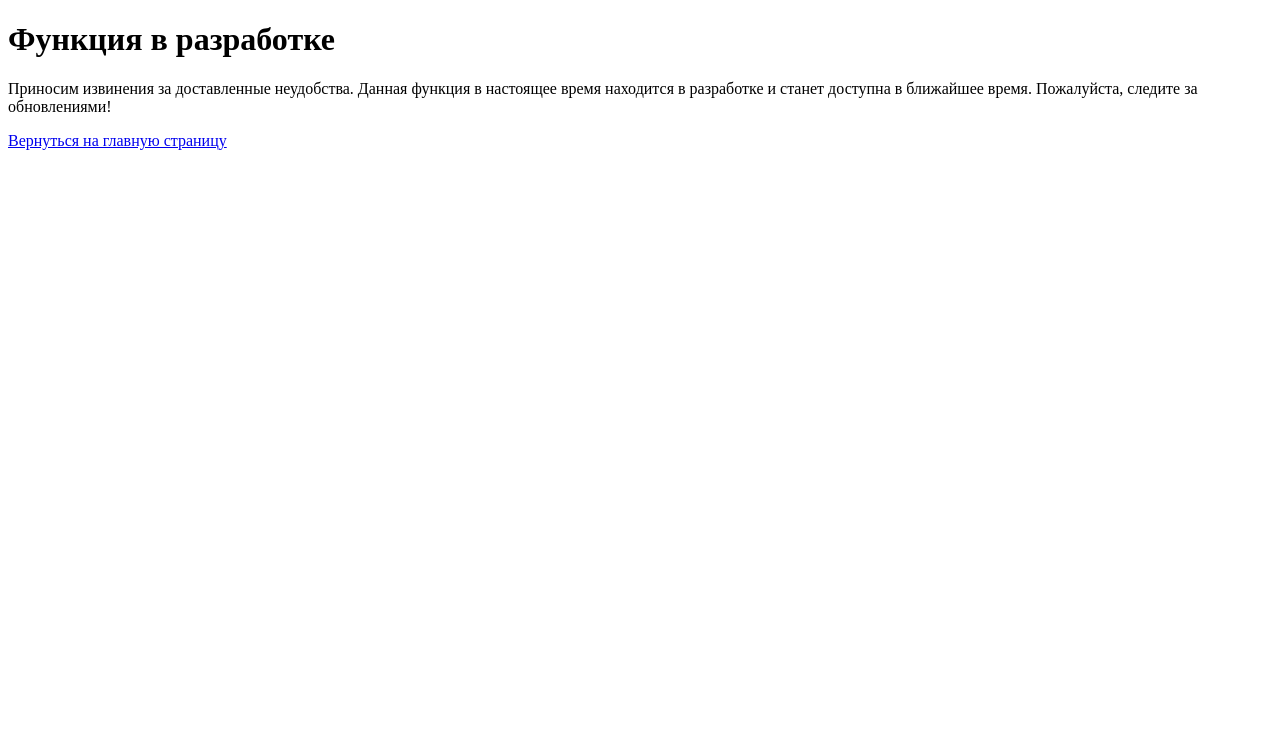
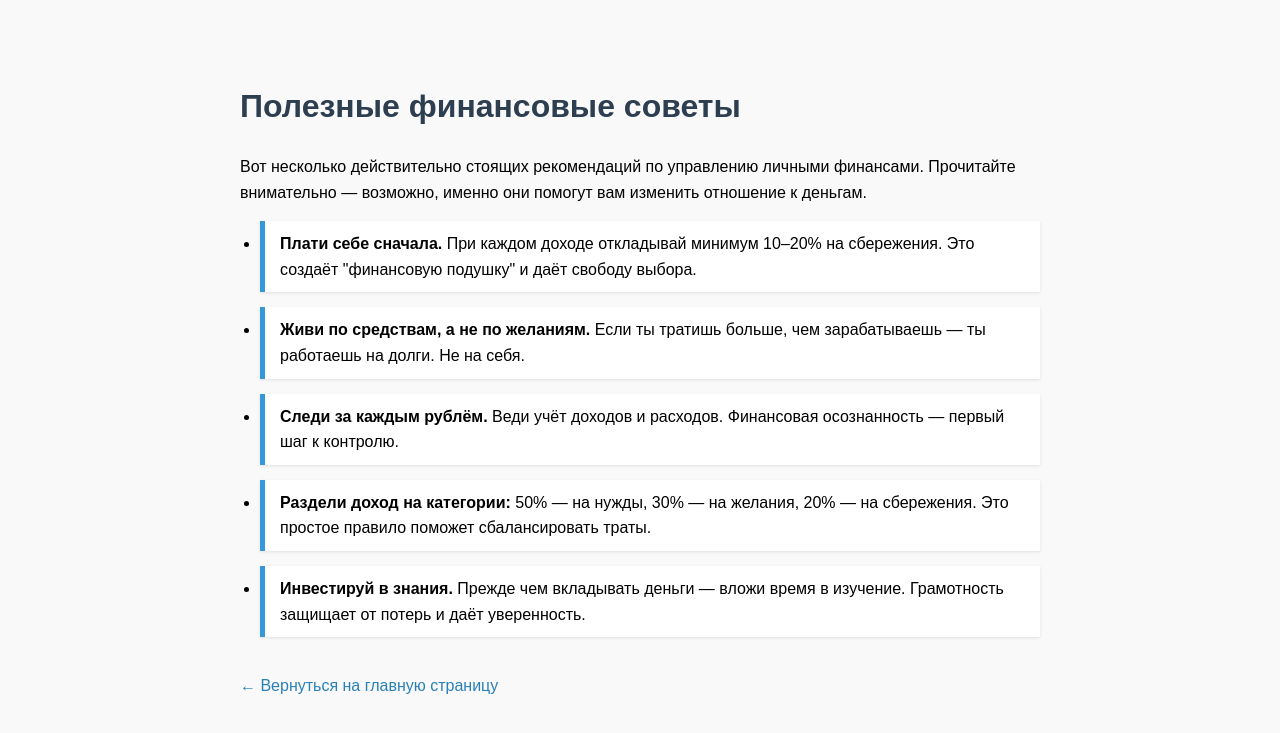
Before and after one commit to nikitachuev2/UIUX_CalculatorForDreams, a Flask app: page /under_construction in a window 1280 px wide. Shown: the top 733 px of the page. Run offline with Flask 3, Linux system fonts and the light colour scheme.

Commit message:
денежные советы

```diff
--- a/my_dreams_site/templates/under_construction.html
+++ b/my_dreams_site/templates/under_construction.html
@@ -1,13 +1,63 @@
 <!DOCTYPE html>
-<html lang="en">
+<html lang="ru">
 <head>
     <meta charset="UTF-8">
     <meta name="viewport" content="width=device-width, initial-scale=1.0">
-    <title>Функция в разработке</title>
+    <title>Финансовые советы</title>
+    <style>
+        body {
+            font-family: Arial, sans-serif;
+            max-width: 800px;
+            margin: 40px auto;
+            padding: 20px;
+            line-height: 1.6;
+            background-color: #f9f9f9;
+        }
+
+        h1 {
+            color: #2c3e50;
+        }
+
+        ul {
+            list-style-type: disc;
+            padding-left: 20px;
+        }
+
+        li {
+            margin-bottom: 15px;
+        }
+
+        .tip {
+            background-color: #fff;
+            border-left: 5px solid #3498db;
+            padding: 10px 15px;
+            box-shadow: 0 1px 3px rgba(0,0,0,0.1);
+        }
+
+        a {
+            display: inline-block;
+            margin-top: 20px;
+            text-decoration: none;
+            color: #2980b9;
+        }
+    </style>
 </head>
 <body>
-    <h1>Функция в разработке</h1>
-    <p>Приносим извинения за доставленные неудобства. Данная функция в настоящее время находится в разработке и станет доступна в ближайшее время. Пожалуйста, следите за обновлениями!</p>
-    <a href="{{ url_for('home') }}">Вернуться на главную страницу</a>
+    <h1>Полезные финансовые советы</h1>
+    <p>Вот несколько действительно стоящих рекомендаций по управлению личными финансами. Прочитайте внимательно — возможно, именно они помогут вам изменить отношение к деньгам.</p>
+
+    <ul>
+        <li class="tip"><strong>Плати себе сначала.</strong> При каждом доходе откладывай минимум 10–20% на сбережения. Это создаёт "финансовую подушку" и даёт свободу выбора.</li>
+
+        <li class="tip"><strong>Живи по средствам, а не по желаниям.</strong> Если ты тратишь больше, чем зарабатываешь — ты работаешь на долги. Не на себя.</li>
+
+        <li class="tip"><strong>Следи за каждым рублём.</strong> Веди учёт доходов и расходов. Финансовая осознанность — первый шаг к контролю.</li>
+
+        <li class="tip"><strong>Раздели доход на категории:</strong> 50% — на нужды, 30% — на желания, 20% — на сбережения. Это простое правило поможет сбалансировать траты.</li>
+
+        <li class="tip"><strong>Инвестируй в знания.</strong> Прежде чем вкладывать деньги — вложи время в изучение. Грамотность защищает от потерь и даёт уверенность.</li>
+    </ul>
+
+    <a href="{{ url_for('home') }}">← Вернуться на главную страницу</a>
 </body>
 </html>
```
Also changed, not shown: my_dreams_site/forms.py (+33 -15 lines), my_dreams_site/templates/login.html (+31 -5 lines), my_dreams_site/templates/register.html (+32 -6 lines), my_dreams_site/instance/site.db.
